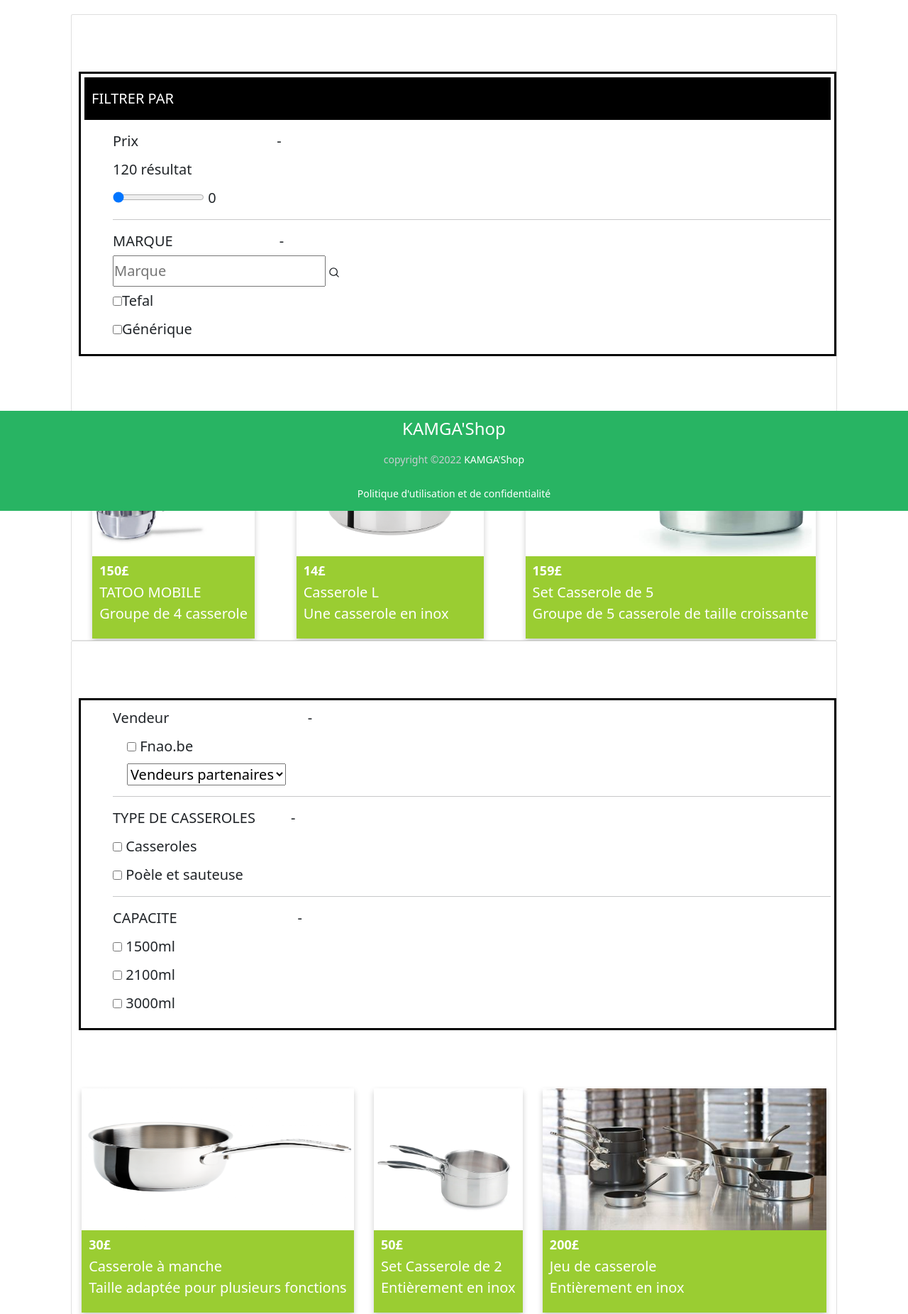
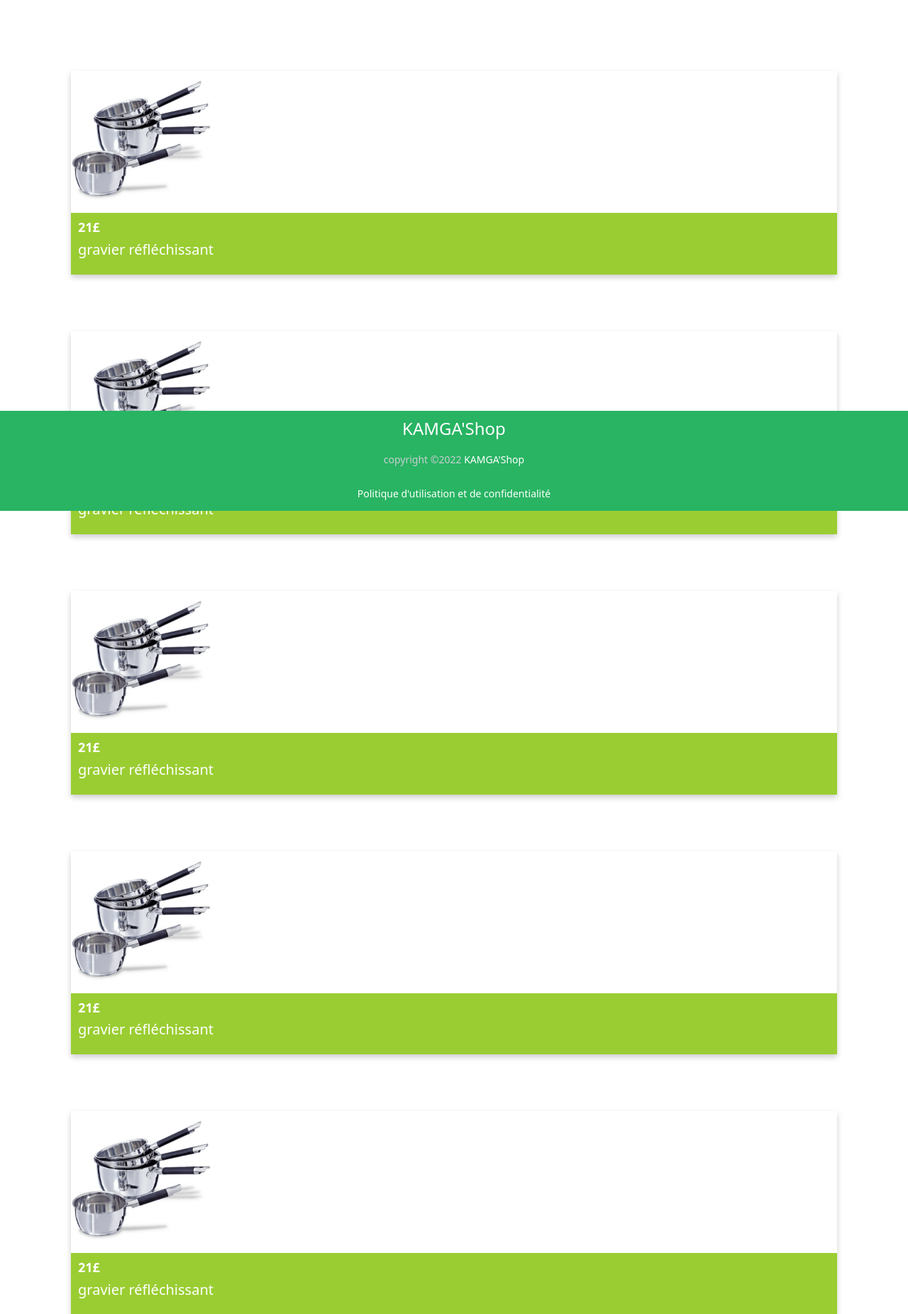
Before and after one commit to INGENIO-237/kamga-shop, a PHP site: page /view/landing.php in a window 1280 px wide. Shown: the part 80-1932 px from the top of the page at 71% size. Run offline with PHP 8.4, Linux system fonts and the light colour scheme.

Commit message:
Modify View folder

```diff
--- a/model/catalogue_data.php
+++ b/model/catalogue_data.php
@@ -0,0 +1,13 @@
+<?php
+
+$GLOBALS["catalogue_a"] =  array(
+    array("nom" => "gravier réfléchissant" , "description" => "Gravier réfléchissant de haute brillance pour feu de jardin, pierres précieuses, gouttes de feu, pierres de verre, perles pour foyer, aquarium", "catégorie" => "gravier", "prix" => 21.00, "image" => "./media/casserole1.webp"),
+    array("nom" => "gravier réfléchissant" , "description" => "Gravier réfléchissant de haute brillance pour feu de jardin, pierres précieuses, gouttes de feu, pierres de verre, perles pour foyer, aquarium", "catégorie" => "gravier", "prix" => 21.00, "image" => "./media/casserole1.webp"),
+    array("nom" => "gravier réfléchissant" , "description" => "Gravier réfléchissant de haute brillance pour feu de jardin, pierres précieuses, gouttes de feu, pierres de verre, perles pour foyer, aquarium", "catégorie" => "gravier", "prix" => 21.00, "image" => "./media/casserole1.webp"),
+    array("nom" => "gravier réfléchissant" , "description" => "Gravier réfléchissant de haute brillance pour feu de jardin, pierres précieuses, gouttes de feu, pierres de verre, perles pour foyer, aquarium", "catégorie" => "gravier", "prix" => 21.00, "image" => "./media/casserole1.webp"),
+    array("nom" => "gravier réfléchissant" , "description" => "Gravier réfléchissant de haute brillance pour feu de jardin, pierres précieuses, gouttes de feu, pierres de verre, perles pour foyer, aquarium", "catégorie" => "gravier", "prix" => 21.00, "image" => "./media/casserole1.webp"),
+    array("nom" => "gravier réfléchissant" , "description" => "Gravier réfléchissant de haute brillance pour feu de jardin, pierres précieuses, gouttes de feu, pierres de verre, perles pour foyer, aquarium", "catégorie" => "gravier", "prix" => 21.00, "image" => "./media/casserole1.webp"),
+    array("nom" => "gravier réfléchissant" , "description" => "Gravier réfléchissant de haute brillance pour feu de jardin, pierres précieuses, gouttes de feu, pierres de verre, perles pour foyer, aquarium", "catégorie" => "gravier", "prix" => 21.00, "image" => "./media/casserole1.webp"),
+);
+
+?>
--- a/model/catalogue_helper.php
+++ b/model/catalogue_helper.php
@@ -0,0 +1,8 @@
+<?php
+require_once("../model/catalogue_data.php");
+
+function get_catalogue_data(){
+    return $GLOBALS["catalogue_a"];
+}
+
+?>
--- /dev/null
+++ b/view/html_helper.php
@@ -0,0 +1,9 @@
+<?php
+
+function render_catalogue($catalogue){
+    for($i = 0; $i < count($catalogue); $i++){
+        echo "<div class='cardView'><img src='" . $catalogue[$i]['image'] . "' alt='". $catalogue[$i]['nom'] ."'><div class='container'><h4><b>". $catalogue[$i]['prix'] ."£</b></h4><p>" . $catalogue[$i]['nom'] . "</p></div></div>";
+    }
+}
+
+?>
--- a/view/landing.php
+++ b/view/landing.php
@@ -1,6 +1,14 @@
 <?php require('partials/_header.php') ?>
+<?php require_once('./html_helper.php') ?>
+<?php require_once('../model/catalogue_helper.php') ?>
 
-<section class="card">
+
+<?php
+    $catalogue = get_catalogue_data();
+    render_catalogue($catalogue);
+?>
+
+<!-- <section class="card">
     <div class="form">
         <p style="background-color: #000; color: #fff; padding: 10px;">FILTRER PAR</p>
         <div class="form1">
@@ -40,13 +48,7 @@
                 <p>TATOO MOBILE<BR>Groupe de 4 casserole</p>
             </div>
         </div>
-        <div class="cardView">
-            <img src="./media/casserole2.png" alt="Avatar1" style="width:100%">
-            <div class="container">
-                <h4><b>14£</b></h4>
-                <p>Casserole L<BR>Une casserole en inox</p>
-            </div>
-        </div>
+
         <div class="cardView">
             <img src="./media/casserole3.jpg" alt="Avatar1" style="width:100%">
             <div class="container">
@@ -141,6 +143,6 @@
             </div>
         </div>
     </div>
-</section>
+</section> -->
 
 <?php require('partials/_footer.php') ?>
```
Also changed, not shown: view/media/casserole1.webp (renamed from media/casserole1.webp), view/media/casserole10.webp (renamed from media/casserole10.webp), view/media/casserole2.png (renamed from media/casserole2.png), view/media/casserole3.jpg (renamed from media/casserole3.jpg), view/media/casserole4.png (renamed from media/casserole4.png), view/media/casserole5.webp (renamed from media/casserole5.webp), view/media/casserole6.jpg (renamed from media/casserole6.jpg), view/media/casserole7.jpg (renamed from media/casserole7.jpg), view/media/casserole8.jpg (renamed from media/casserole8.jpg), view/media/casserole9.jpeg (renamed from media/casserole9.jpeg).
